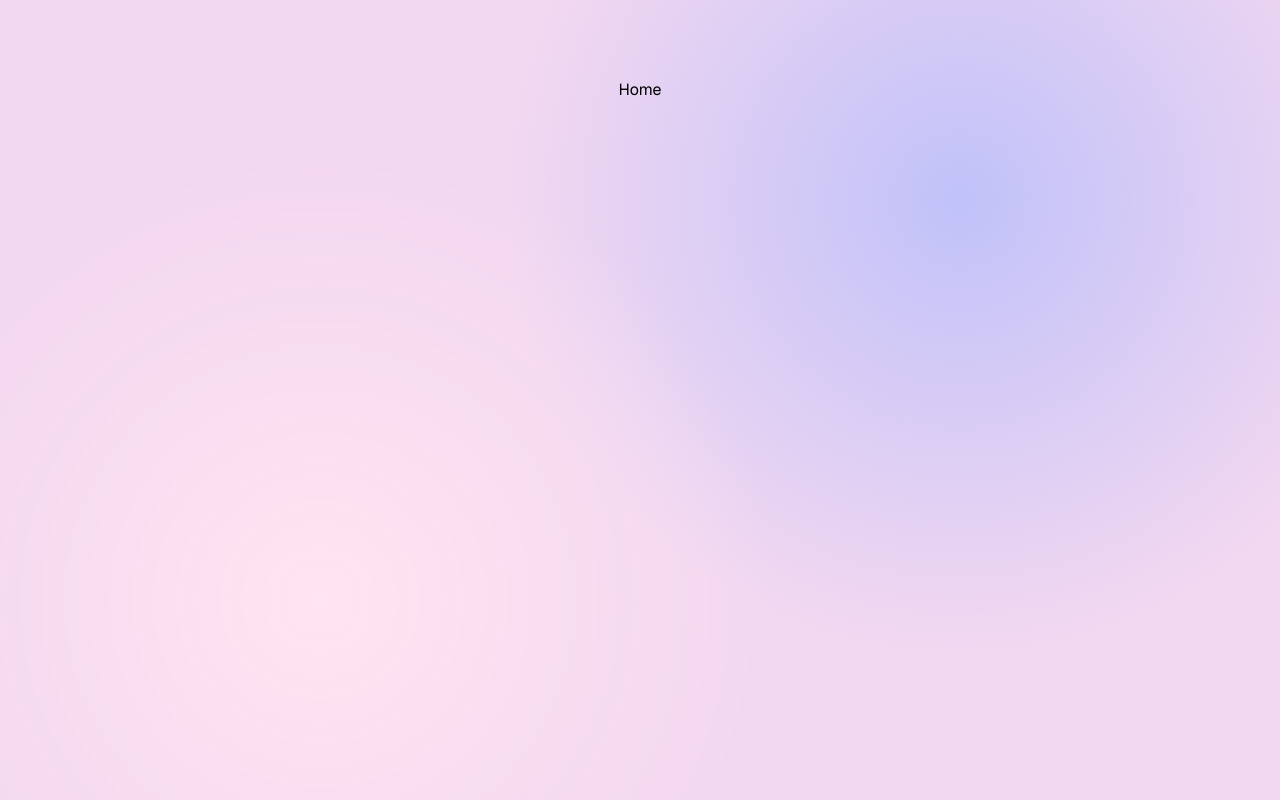
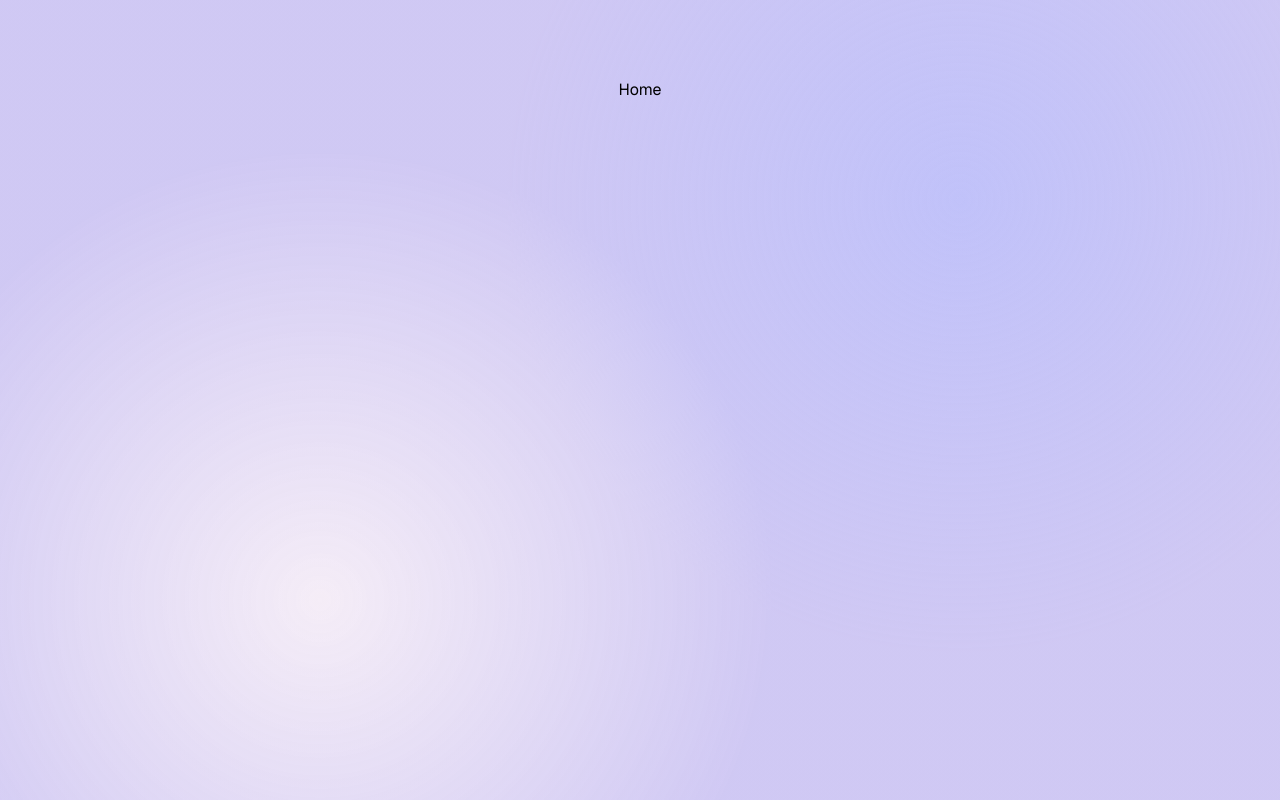
Before and after one commit to Whyriez/secrely-app, a Next.js app: page / in a window 1280 px wide. Built offline with nearby package versions, Linux system fonts and the light colour scheme.

Commit message:
update color change to main indigo

```diff
--- a/src/app/[name]/page.jsx
+++ b/src/app/[name]/page.jsx
@@ -422,15 +422,6 @@ export default function Header() {
                     <p className="text-richGray-700 text-lg">
                       {header.text || "Kalian mau tanya apa sama aku?"}
                     </p>
-                    <div className="mt-4 flex flex-wrap justify-center md:justify-start gap-2">
-                      {/* These counts would ideally come from header data */}
-                      {/* <span className="px-3 py-1 rounded-full bg-indigo/10 text-indigo text-sm">
-                        ✨ 120 messages
-                      </span>
-                      <span className="px-3 py-1 rounded-full bg-softPink/20 text-richGray-800 text-sm">
-                        🎭 Anonymous enabled
-                      </span> */}
-                    </div>
                   </div>
                 </div>
               </div>
--- a/src/app/globals.css
+++ b/src/app/globals.css
@@ -28,14 +28,13 @@ body::before {
   bottom: 0;
   background: radial-gradient(circle at 75% 25%,
               rgba(255, 221, 238, 0) 0%,
-              rgba(255, 221, 238, 0.8) 40%),
+              rgba(230, 210, 235, 0.4) 40%), /* Pink yang lebih kalem/ungu muda, 40% opasitas */
             radial-gradient(circle at 25% 75%,
               rgba(99, 102, 241, 0) 0%,
-              rgba(99, 102, 241, 0.4) 40%);
+              rgba(99, 102, 241, 0.4) 40%); /* Indigo tetap 40% opasitas */
   pointer-events: none;
   z-index: -1;
 }
-
 
 .glass-card {
   background: rgba(255, 255, 255, 0.7);
```
